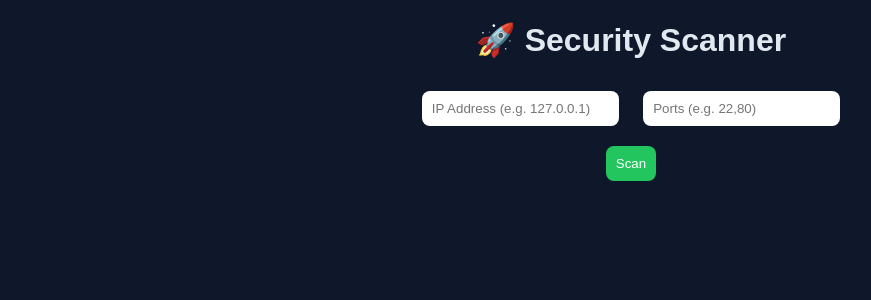
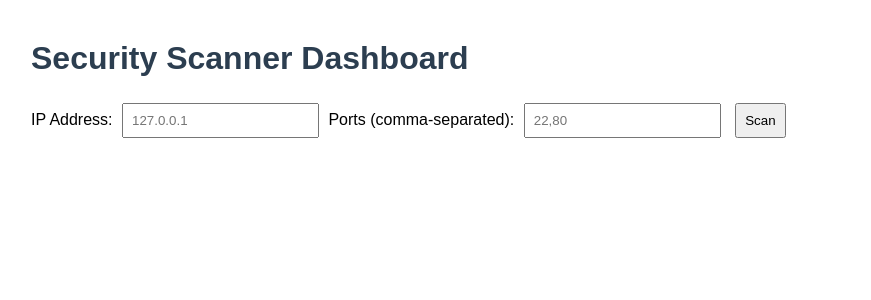
Before and after one commit to Murat666666/security-scanner, a FastAPI app: page / in a window 1280 px wide. Shown: the top 300 px of the page, without its empty margins (9-880 px from the left). Run offline with FastAPI, Linux system fonts and the light colour scheme.

Commit message:
Update title and layout of Security Scanner page

```diff
--- a/templates/index.html
+++ b/templates/index.html
@@ -1,71 +1,45 @@
 <!DOCTYPE html>
 <html>
 <head>
-    <title>Security Scanner</title>
+    <title>Security Scanner Dashboard</title>
     <style>
-        body {
-            background: #0f172a;
-            color: #e2e8f0;
-            font-family: Arial;
-            text-align: center;
-        }
-
-        input, button {
-            padding: 10px;
-            margin: 10px;
-            border-radius: 8px;
-            border: none;
-        }
-
-        button {
-            background: #22c55e;
-            color: white;
-            cursor: pointer;
-        }
-
-        .result {
-            margin-top: 20px;
-            padding: 20px;
-            background: #1e293b;
-            border-radius: 10px;
-        }
+        body { font-family: Arial, sans-serif; margin: 40px; }
+        h1 { color: #2c3e50; }
+        input, button { padding: 8px; margin: 5px; }
+        .result { margin-top: 20px; padding: 15px; border: 1px solid #ddd; background: #f9f9f9; }
+        table { border-collapse: collapse; width: 100%; }
+        th, td { border: 1px solid #ddd; padding: 8px; text-align: left; }
+        th { background-color: #f2f2f2; }
     </style>
 </head>
 <body>
+    <h1>Security Scanner Dashboard</h1>
+    <form method="post">
+        <label>IP Address:</label>
+        <input type="text" name="host" required placeholder="127.0.0.1">
+        <label>Ports (comma-separated):</label>
+        <input type="text" name="ports" required placeholder="22,80">
+        <button type="submit">Scan</button>
+    </form>
 
-<h1>🚀 Security Scanner</h1>
-
-<input id="host" placeholder="IP Address (e.g. 127.0.0.1)">
-<input id="ports" placeholder="Ports (e.g. 22,80)">
-<br>
-<button onclick="scan()">Scan</button>
-
-<div id="output"></div>
-
-<script>
-async function scan() {
-    let host = document.getElementById("host").value;
-    let ports = document.getElementById("ports").value;
-
-    let res = await fetch(`/scan?host=${host}&ports=${ports}`);
-    let data = await res.json();
-
-    let html = "<div class='result'>";
-
-    data.result.forEach(r => {
-        html += `
-            <p><b>Port:</b> ${r.port}</p>
-            <p><b>Service:</b> ${r.service.product}</p>
-            <p><b>AI:</b> ${r.ai}</p>
-            <hr>
-        `;
-    });
-
-    html += "</div>";
-
-    document.getElementById("output").innerHTML = html;
-}
-</script>
-
+    {% if result %}
+    <div class="result">
+        <h2>Scan Results:</h2>
+        <table>
+            <tr>
+                <th>Port</th>
+                <th>Service</th>
+                <th>AI Risk</th>
+            </tr>
+            {% for r in result %}
+            <tr>
+                <td>{{ r.port }}</td>
+                <td>{{ r.service }}</td>
+                <td>{{ r.ai }}</td>
+            </tr>
+            {% endfor %}
+        </table>
+    </div>
+    {% endif %}
 </body>
 </html>
```
